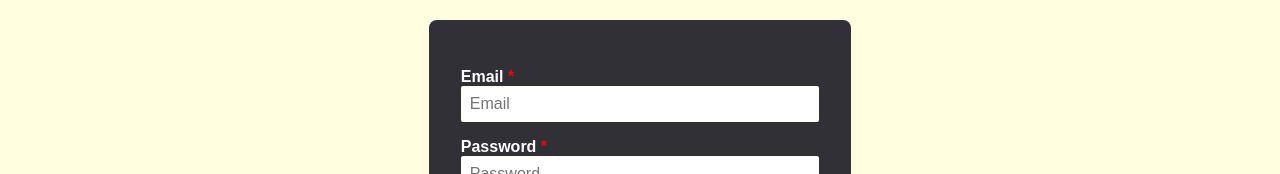
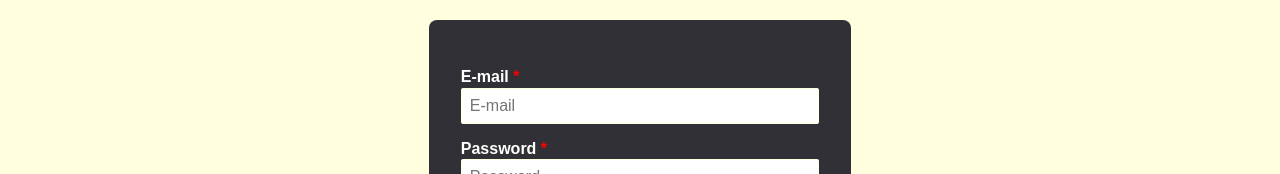
Before and after one commit to popnfresh234/big-cooking, a React app in the folder client/: page /login in a window 1280 px wide. Shown: the part 153-327 px from the top of the page. Built offline with nearby package versions, Linux system fonts and the light colour scheme.

Commit message:
Fix register button text, add top margin to input fields

```diff
--- a/client/src/components/Login.jsx
+++ b/client/src/components/Login.jsx
@@ -47,8 +47,8 @@ class Login extends Component {
             {this.state.error && <p>{this.state.error}</p>}
             <div className="form-input">
               <label htmlFor="email">
-                <span>Email <span className="required">*</span></span>
-                <input placeholder="Email" name="email" type="email" onChange={this.onChange} required />
+                <span>E-mail <span className="required">*</span></span>
+                <input placeholder="E-mail" name="email" type="email" onChange={this.onChange} required />
               </label>
             </div>
 
--- a/client/src/components/Register.jsx
+++ b/client/src/components/Register.jsx
@@ -60,8 +60,8 @@ class Register extends Component {
 
             <div className="form-input">
               <label htmlFor="email">
-                <span>Email <span className="required">*</span></span>
-                <input placeholder="Email" name="email" type="email" onChange={this.onChange} required />
+                <span>E-mail <span className="required">*</span></span>
+                <input placeholder="E-mail" name="email" type="email" onChange={this.onChange} required />
               </label>
             </div>
 
--- a/client/src/styles/form.scss
+++ b/client/src/styles/form.scss
@@ -9,6 +9,7 @@
 }
 
 .form-details input {
+    margin-top: $input-margin-top;
     color: black;
     width: 100%;
 }
--- a/client/src/styles/nav.scss
+++ b/client/src/styles/nav.scss
@@ -1,7 +1,3 @@
-.test {
-
-}
-
 .nav-item {
   height: 100%;
   display: flex;
--- a/client/src/styles/variables.scss
+++ b/client/src/styles/variables.scss
@@ -7,4 +7,5 @@ $input-margin: 1rem;
 $segment-radius: 0.5rem;
 $ui-element-radius: 0.1rem;
 $input-padding: 0.5rem;
+$input-margin-top: 0.1rem;
 $nav-item-padding: 0.5rem;
```
